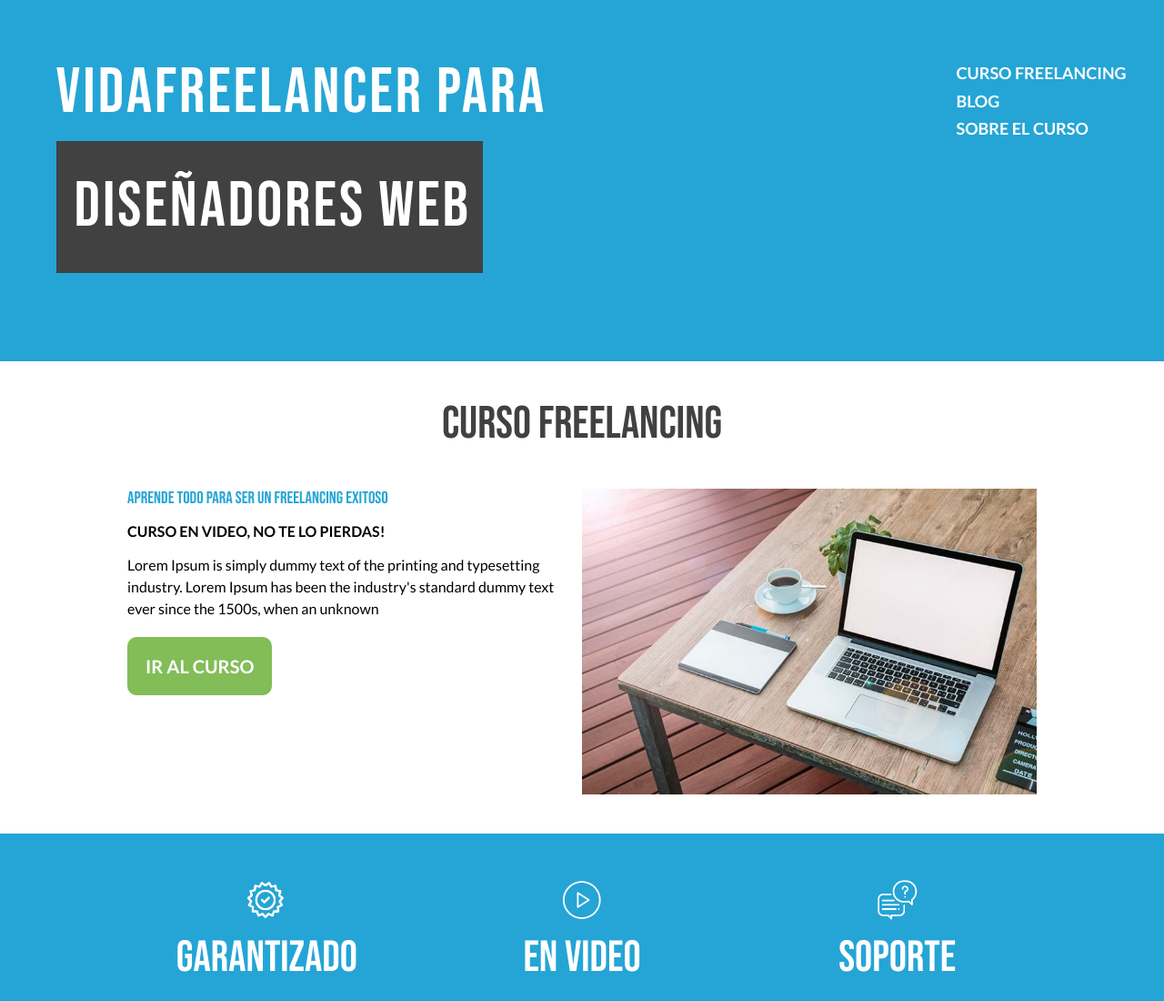
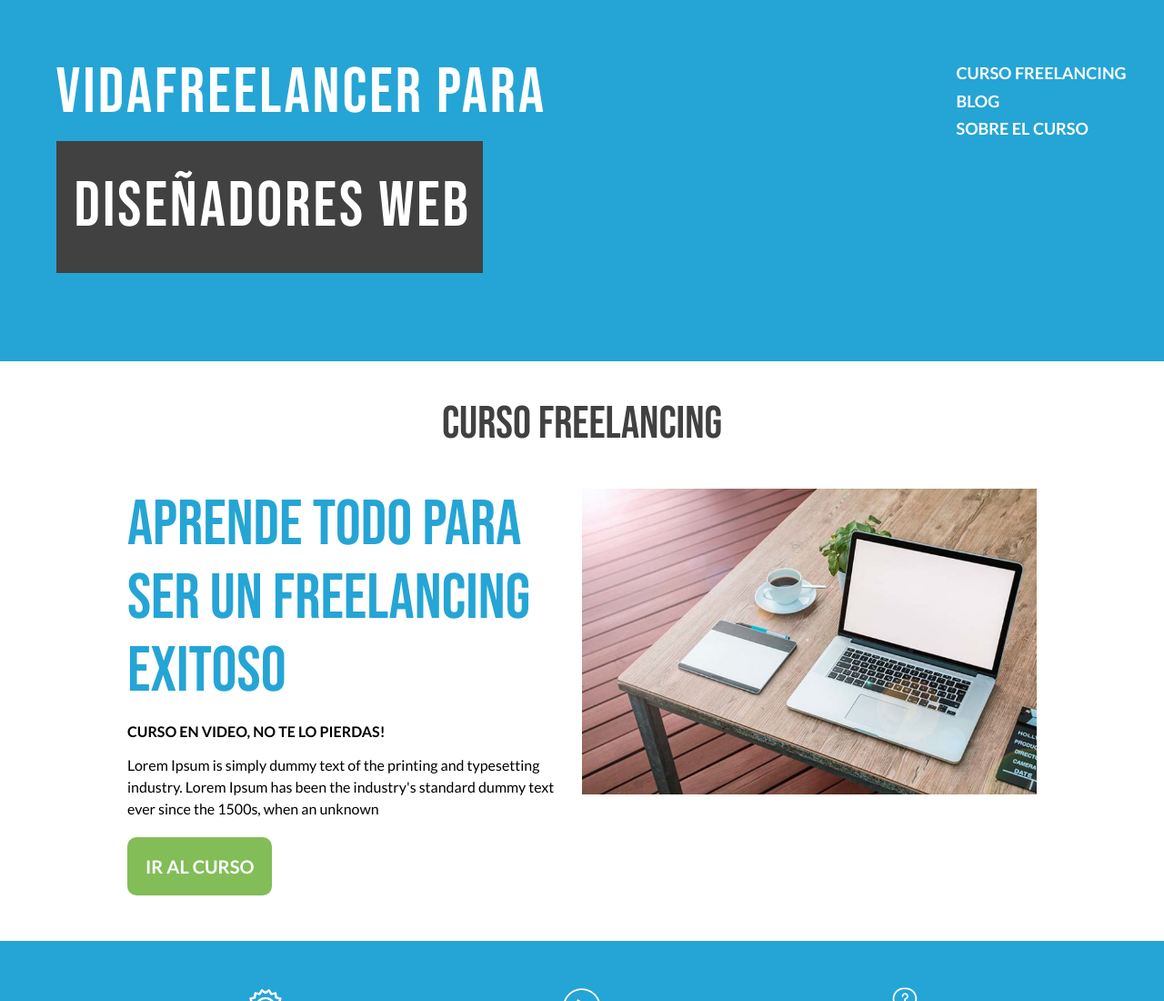
Before and after one commit to kjum97/curso-freelancer, a plain HTML site: page index.html in a window 1280 px wide. Shown: the top 1100 px of the page at 91% size. Drawn offline with Linux system fonts and the light colour scheme.

Commit message:
Update styles.css

```diff
--- a/css/styles.css
+++ b/css/styles.css
@@ -176,9 +176,11 @@ h2{
     color: var(--colorPrimario);
     text-align: center;
     margin-top: 0; margin-bottom: 0;
+    font-size: 5rem;
 }
 @media(min-width:768px){
     .curso-encabezado{
+        font-size: 7rem;
         text-align: left;
     }
 }
```
